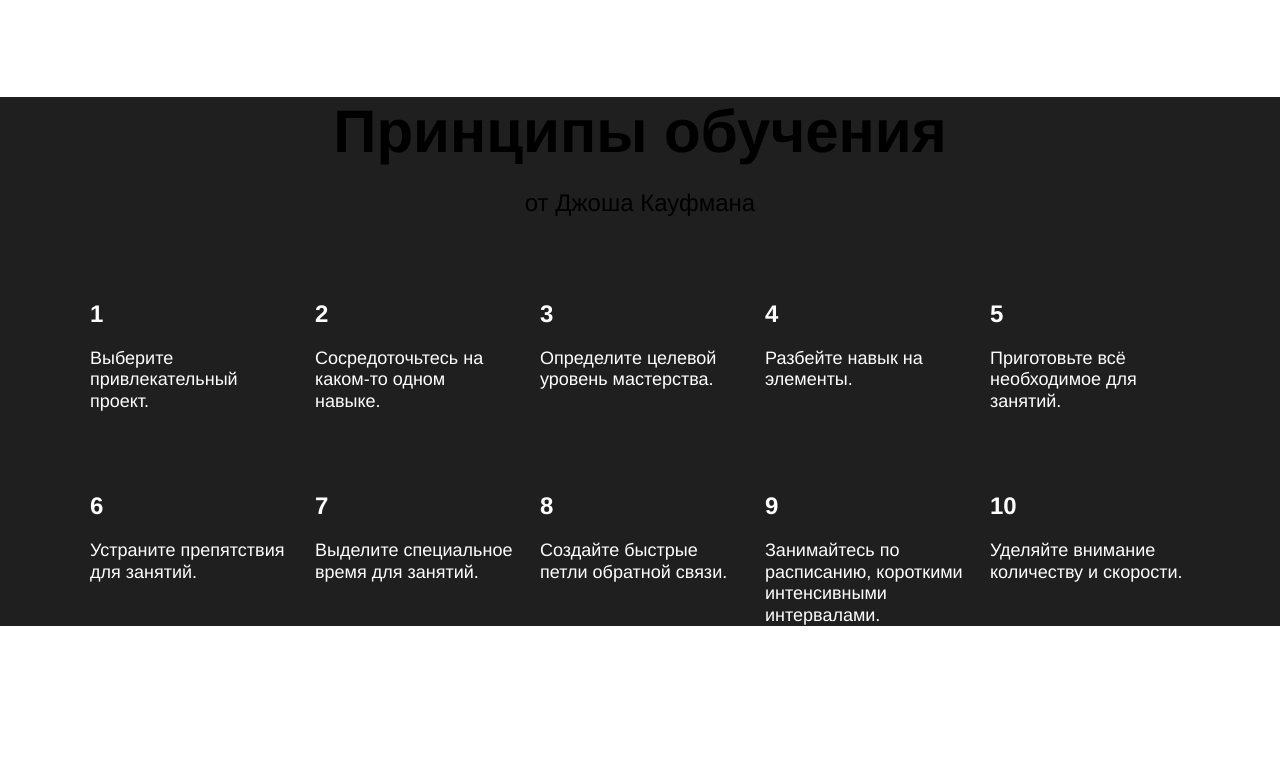
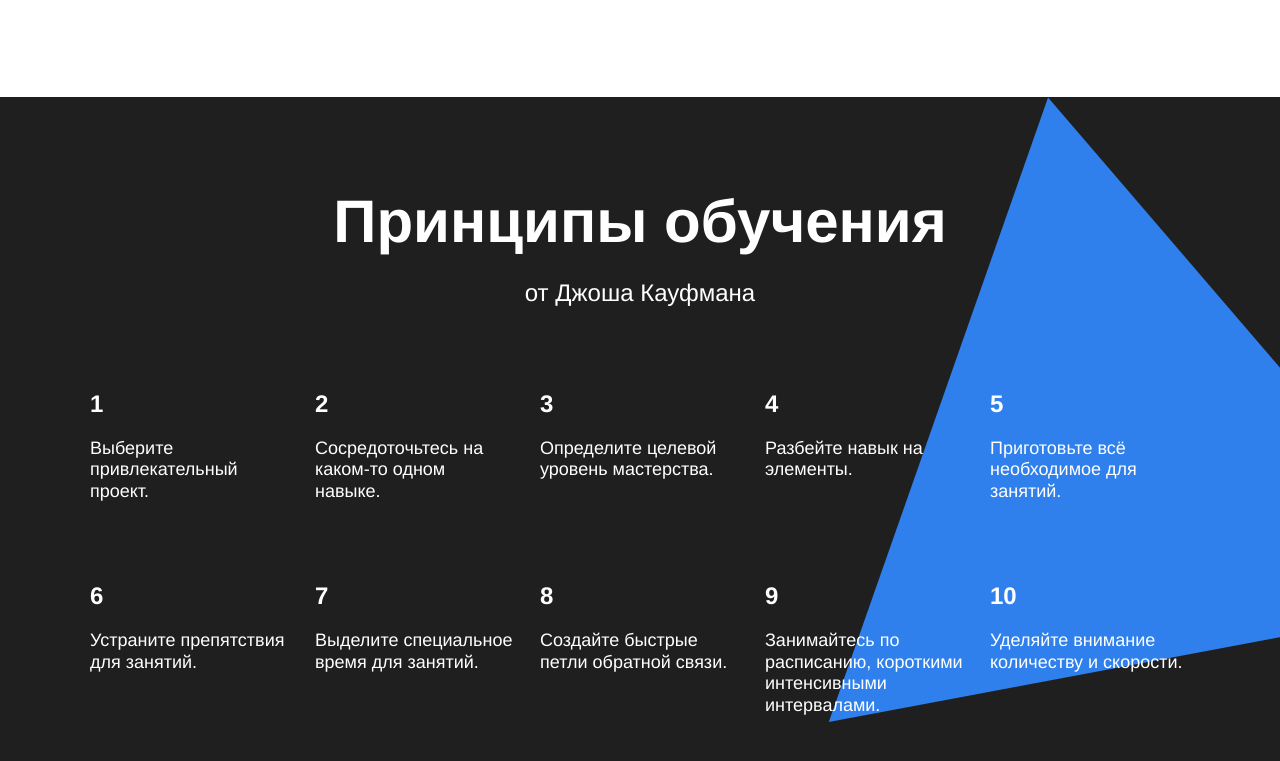
Before and after one commit to Aleksandr-Levitskyi/learn, a plain HTML site: page index.html in a window 1280 px wide. Shown: the part 1910-2671 px from the top of the page. Before the commit the page ends 2536 px from the top, so only its background shows below. Drawn offline with Linux system fonts and the light colour scheme.

Commit message:
add: добавить стили для темной темы и фонового изображения

```diff
--- a/index.html
+++ b/index.html
@@ -78,8 +78,8 @@
         </section>
         <section class="feynman"></section>
         <section class="kaufman">
-            <h2 class="section-title">Принципы обучения</h2>
-            <h3 class="section-subtitle">от Джоша Кауфмана</h3>
+            <h2 class="section-title section-title_theme_dark">Принципы обучения</h2>
+            <h3 class="section-subtitle section-subtitle_theme_dark">от Джоша Кауфмана</h3>
             <ul class="table table_theme_dark">
                 <li class="cell cell_theme_dark">
                     <h4 class="heading">1</h4>
@@ -122,6 +122,7 @@
                     <p class="text">Уделяйте внимание количеству и скорости.</p>
                 </li>
             </ul>
+            <div class="kaufman__triangle"></div>
         </section>
     </main>
     <footer class="footer"></footer>
--- a/styles/style.css
+++ b/styles/style.css
@@ -176,12 +176,14 @@
   justify-content: space-between;
 
   list-style: none;
+  z-index: 2;
 }
 
 .cell {
   margin: 60px 0 0;
   padding: 0;
   width: 250px;
+  z-index: 2;
 }
 
 .heading {
@@ -203,7 +205,11 @@
 }
 
 .kaufman {
+  padding: 90px 0;
   background-color: #1f1f1f;
+
+  overflow: hidden;
+  position: relative;
 }
 
 /* и элемента с модификатором вида ключ-значение */
@@ -220,3 +226,25 @@
 
   color: white;
 }
+
+.section-title_theme_dark {
+  color: white;
+}
+
+.section-subtitle_theme_dark {
+  color: white;
+}
+
+.kaufman__triangle {
+  height: 877px;
+  width: 877px;
+
+  position: absolute;
+  right: -210px;
+  top: 0;
+
+  background-size: contain;
+  background-image: url(../images/kaufman-triangle.svg);
+
+  z-index: 1;
+}
```
